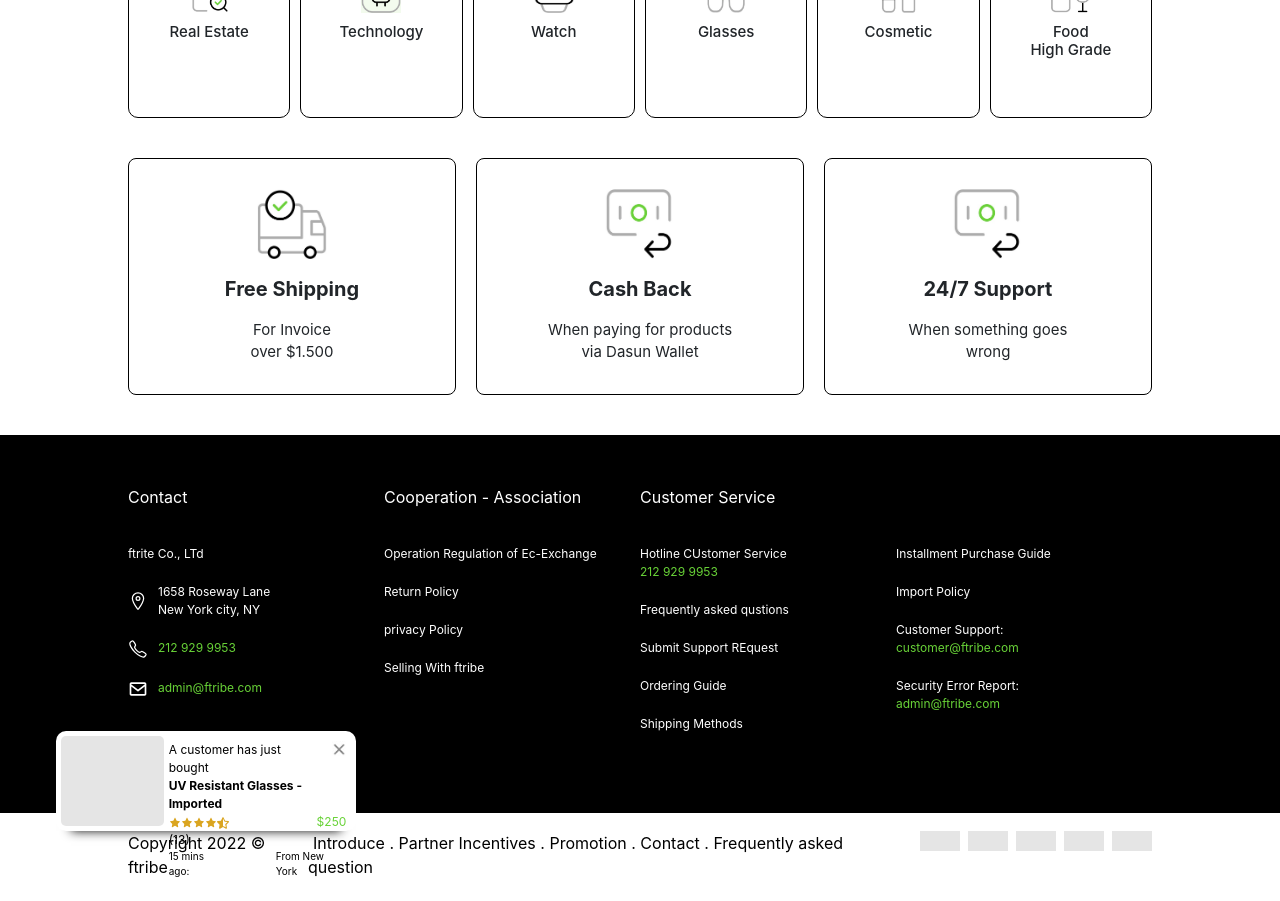
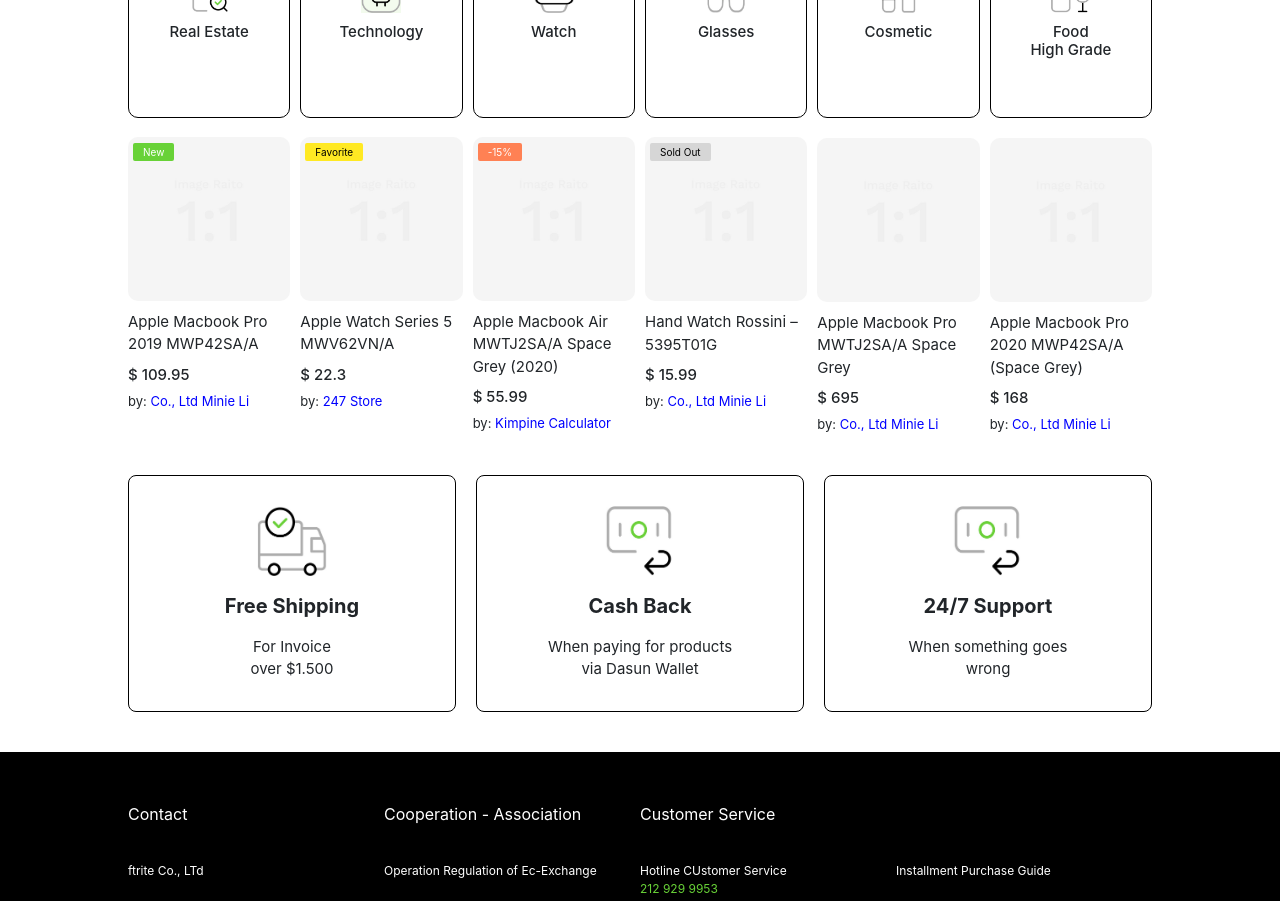
Before and after one commit to A-K-M-Fozlol-Hoq/flemsoft-client, a React (Create React App) app: page / in a window 1280 px wide. Shown: the part 880-1781 px from the top of the page. Built offline with nearby package versions, Linux system fonts and the light colour scheme.

Commit message:
complete shop by categories

```diff
--- a/src/asstes/fakeData.js
+++ b/src/asstes/fakeData.js
@@ -8,6 +8,7 @@
     category: "men's clothing",
     image: 'https://fakestoreapi.com/img/81fPKd-2AYL._AC_SL1500_.jpg',
     rating: { rate: 3.9, count: 120 },
+    isNew: true,
   },
   {
     id: 2,
@@ -19,11 +20,13 @@
     image:
       'https://fakestoreapi.com/img/71-3HjGNDUL._AC_SY879._SX._UX._SY._UY_.jpg',
     rating: { rate: 4.1, count: 259 },
+    isFavorite: true,
   },
   {
     id: 3,
     title: 'Mens Cotton Jacket',
     price: 55.99,
+    oldPrice: 50.99,
     description:
       'great outerwear jackets for Spring/Autumn/Winter, suitable for many occasions, such as working, hiking, camping, mountain/rock climbing, cycling, traveling or other outdoors. Good gift choice for you or your family member. A warm hearted love to Father, husband or son in this thanksgiving or Christmas Day.',
     category: "men's clothing",
--- a/src/components/FeaturedProducts/FeaturedProducts.js
+++ b/src/components/FeaturedProducts/FeaturedProducts.js
@@ -7,6 +7,81 @@
 import food from './food.jpg';
 import './FeaturedProducts.css';
 import { FiChevronLeft, FiChevronRight } from 'react-icons/fi';
+import AllProducts from '../NewProducts/AllProducts';
+const products = [
+  {
+    id: 1,
+    title: 'Apple Macbook Pro 2019 MWP42SA/A',
+    price: 109.95,
+    description:
+      'Your perfect pack for everyday use and walks in the forest. Stash your laptop (up to 15 inches) in the padded sleeve, your everyday',
+    category: "men's clothing",
+    image: 'https://fakestoreapi.com/img/81fPKd-2AYL._AC_SL1500_.jpg',
+    rating: { rate: 3.9, count: 120 },
+    isNew: true,
+    by: 'Co., Ltd Minie Li',
+  },
+  {
+    id: 2,
+    title: 'Apple Watch Series 5 MWV62VN/A ',
+    price: 22.3,
+    description:
+      'Slim-fitting style, contrast raglan long sleeve, three-button henley placket, light weight & soft fabric for breathable and comfortable wearing. And Solid stitched shirts with round neck made for durability and a great fit for casual fashion wear and diehard baseball fans. The Henley style round neckline includes a three-button placket.',
+    category: "men's clothing",
+    image:
+      'https://fakestoreapi.com/img/71-3HjGNDUL._AC_SY879._SX._UX._SY._UY_.jpg',
+    rating: { rate: 4.1, count: 259 },
+    isFavorite: true,
+    by: '247 Store',
+  },
+  {
+    id: 3,
+    title: 'Apple Macbook Air MWTJ2SA/A  Space Grey (2020)',
+    price: 55.99,
+    oldPrice: 50.99,
+    disCount: 15,
+    description:
+      'great outerwear jackets for Spring/Autumn/Winter, suitable for many occasions, such as working, hiking, camping, mountain/rock climbing, cycling, traveling or other outdoors. Good gift choice for you or your family member. A warm hearted love to Father, husband or son in this thanksgiving or Christmas Day.',
+    category: "men's clothing",
+    image: 'https://fakestoreapi.com/img/71li-ujtlUL._AC_UX679_.jpg',
+    rating: { rate: 4.7, count: 500 },
+    by: 'Kimpine Calculator',
+  },
+  {
+    id: 4,
+    title: 'Hand Watch Rossini – 5395T01G',
+    price: 15.99,
+    description:
+      'The color could be slightly different between on the screen and in practice. / Please note that body builds vary by person, therefore, detailed size information should be reviewed below on the product description.',
+    category: "men's clothing",
+    image: 'https://fakestoreapi.com/img/71YXzeOuslL._AC_UY879_.jpg',
+    rating: { rate: 2.1, count: 430 },
+    by: 'Co., Ltd Minie Li',
+    isSoldOut: true,
+  },
+  {
+    id: 5,
+    title: 'Apple Macbook Pro MWTJ2SA/A  Space Grey',
+    price: 695,
+    description:
+      "From our Legends Collection, the Naga was inspired by the mythical water dragon that protects the ocean's pearl. Wear facing inward to be bestowed with love and abundance, or outward for protection.",
+    category: 'jewelery',
+    image: 'https://fakestoreapi.com/img/71pWzhdJNwL._AC_UL640_QL65_ML3_.jpg',
+    rating: { rate: 4.6, count: 400 },
+    by: 'Co., Ltd Minie Li',
+  },
+  {
+    id: 6,
+    title: 'Apple Macbook Pro 2020 MWP42SA/A (Space Grey)',
+    price: 168,
+    description:
+      'Satisfaction Guaranteed. Return or exchange any order within 30 days.Designed and sold by Hafeez Center in the United States. Satisfaction Guaranteed. Return or exchange any order within 30 days.',
+    category: 'jewelery',
+    image: 'https://fakestoreapi.com/img/61sbMiUnoGL._AC_UL640_QL65_ML3_.jpg',
+    rating: { rate: 3.9, count: 70 },
+    by: 'Co., Ltd Minie Li',
+  },
+];
 const FeaturedProducts = () => {
   return (
     <div
@@ -123,6 +198,7 @@
           </h5>
         </div>
       </div>
+      <AllProducts products={products}></AllProducts>
     </div>
   );
 };
--- /dev/null
+++ b/src/components/NewProducts/AllProducts.js
@@ -0,0 +1,21 @@
+import React from 'react';
+import SingleProduct from './SingleProduct';
+
+const AllProducts = ({ products }) => {
+  return (
+    <div
+      style={{
+        display: 'grid',
+        gridTemplateColumns: 'repeat(6,1fr)',
+        gridGap: '10px',
+        marginTop: '20px',
+      }}
+    >
+      {products.map((product) => (
+        <SingleProduct key={product.id} product={product}></SingleProduct>
+      ))}
+    </div>
+  );
+};
+
+export default AllProducts;
--- /dev/null
+++ b/src/components/NewProducts/SingleProduct.js
@@ -0,0 +1,107 @@
+import React from 'react';
+import productImage from './product.jpg';
+const SingleProduct = ({ product }) => {
+  console.log(product);
+  return (
+    <div style={{}}>
+      {product.isNew && (
+        <span
+          style={{
+            color: '#fff',
+            backgroundColor: '#68D237',
+            fontSize: '10px',
+            padding: '3px 10px',
+            borderRadius: '2px',
+            position: 'relative',
+            zIndex: '2',
+            marginLeft: '5px',
+          }}
+        >
+          New
+        </span>
+      )}
+      {product.isFavorite && (
+        <span
+          style={{
+            color: '#000',
+            backgroundColor: '#FFE923',
+            fontSize: '10px',
+            padding: '3px 10px',
+            borderRadius: '2px',
+            position: 'relative',
+            zIndex: '2',
+            marginLeft: '5px',
+          }}
+        >
+          Favorite
+        </span>
+      )}
+      {product.disCount && (
+        <span
+          style={{
+            color: '#fff',
+            backgroundColor: '#FF8154',
+            fontSize: '10px',
+            padding: '3px 10px',
+            borderRadius: '2px',
+            position: 'relative',
+            zIndex: '2',
+            marginLeft: '5px',
+          }}
+        >
+          -{product.disCount}%
+        </span>
+      )}
+      {product.isSoldOut && (
+        <span
+          style={{
+            color: '#000',
+            backgroundColor: '#D6D6D6',
+            fontSize: '10px',
+            padding: '3px 10px',
+            borderRadius: '2px',
+            position: 'relative',
+            zIndex: '2',
+            marginLeft: '5px',
+          }}
+        >
+          Sold Out
+        </span>
+      )}
+      {product.isNew ||
+      product.isFavorite ||
+      product.disCount ||
+      product.isSoldOut ? (
+        <img
+          src={productImage}
+          style={{
+            width: '100%',
+            borderRadius: '10px',
+            zIndex: '1',
+            marginTop: '-25px',
+            position: 'relative',
+          }}
+          alt=""
+        />
+      ) : (
+        <img
+          src={productImage}
+          style={{ width: '100%', borderRadius: '10px', zIndex: '1' }}
+          alt=""
+        />
+      )}
+
+      <div
+        style={{ fontSize: '15px', marginTop: '10px', marginBottom: '10px' }}
+      >
+        {product.title}
+      </div>
+      <h5 style={{ fontSize: '15px' }}>$ {product.price}</h5>
+      <div style={{ fontSize: '13px' }}>
+        by: <span style={{ color: 'blue' }}>{product.by}</span>
+      </div>
+    </div>
+  );
+};
+
+export default SingleProduct;
```
Also changed, not shown: src/components/NewProducts/products.js (added, +75 -0 lines), src/components/NewProducts/product.jpg (added).
